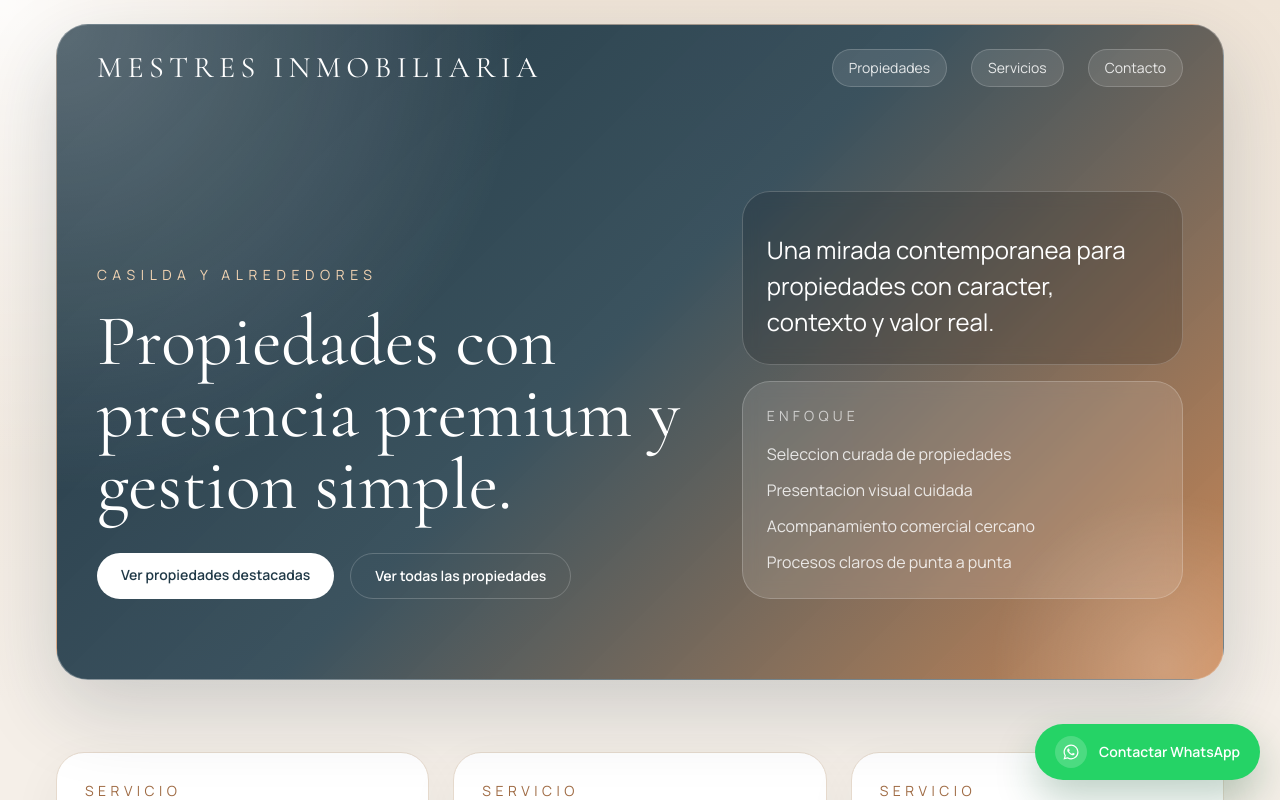
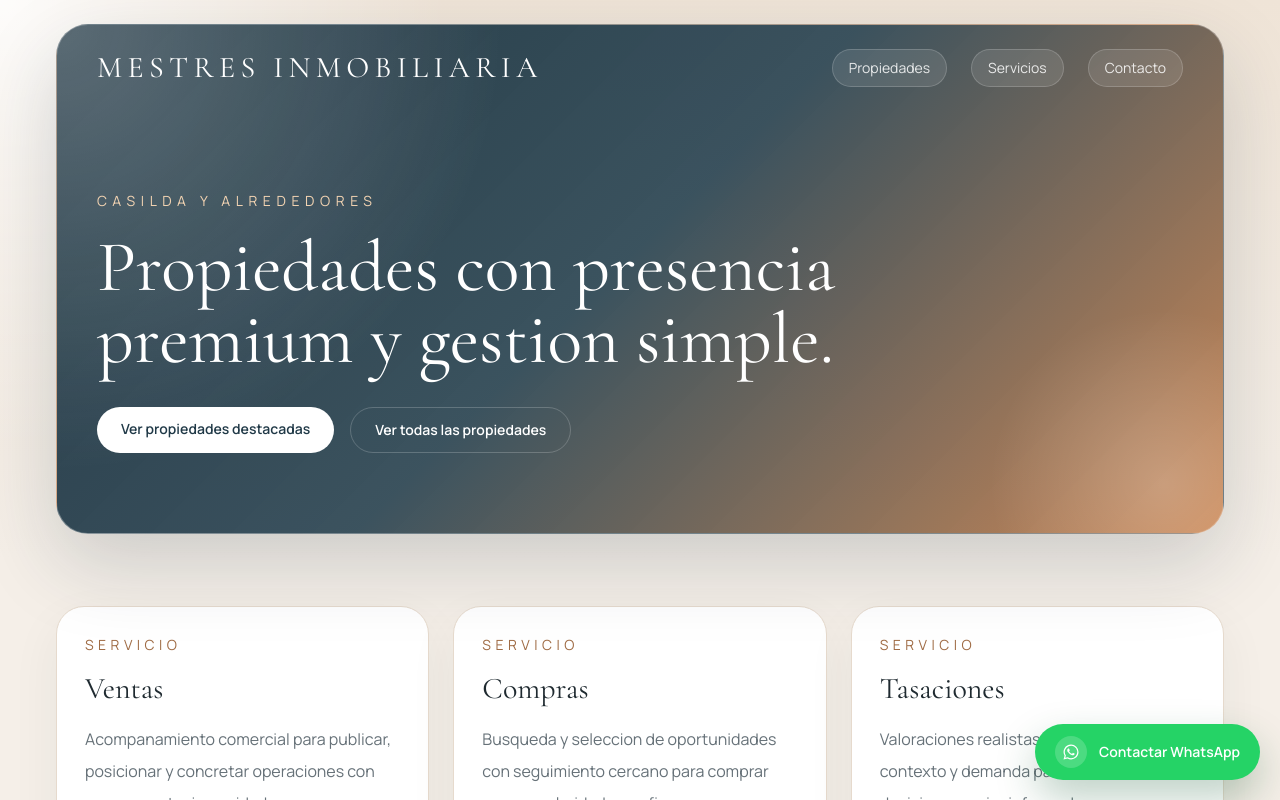
Before and after one commit to fedemestres46-afk/inmobiliariamestres, a Next.js app: page / in a window 1280 px wide. Shown: the top 800 px of the page. Built offline with nearby package versions, Linux system fonts and the light colour scheme; no server answers; the database is empty.

Commit message:
Remove extra messaging cards from home hero

```diff
--- a/src/app/page.tsx
+++ b/src/app/page.tsx
@@ -39,7 +39,7 @@
             </nav>
           </header>
 
-          <div className="mx-auto grid max-w-7xl gap-12 px-6 py-10 md:px-10 lg:grid-cols-[1.15fr_0.85fr] lg:items-end lg:py-20">
+          <div className="mx-auto max-w-7xl px-6 py-10 md:px-10 lg:py-20">
             <div className="space-y-8">
               <div className="space-y-5">
                 <p className="max-w-xl text-sm uppercase tracking-[0.4em] text-[var(--color-sand)]">
@@ -63,26 +63,6 @@
                   Ver todas las propiedades
                 </Link>
               </div>
-            </div>
-
-            <div className="grid gap-4 sm:grid-cols-2 lg:grid-cols-1">
-              <article className="rounded-[1.75rem] border border-white/20 bg-black/15 p-6 backdrop-blur-sm">
-                <p className="mt-4 text-2xl leading-9">
-                  Una mirada contemporanea para propiedades con caracter,
-                  contexto y valor real.
-                </p>
-              </article>
-              <article className="rounded-[1.75rem] border border-white/20 bg-white/12 p-6 backdrop-blur-sm">
-                <p className="text-sm uppercase tracking-[0.3em] text-white/65">
-                  Enfoque
-                </p>
-                <ul className="mt-4 space-y-3 text-white/82">
-                  <li>Seleccion curada de propiedades</li>
-                  <li>Presentacion visual cuidada</li>
-                  <li>Acompanamiento comercial cercano</li>
-                  <li>Procesos claros de punta a punta</li>
-                </ul>
-              </article>
             </div>
           </div>
         </div>
```
